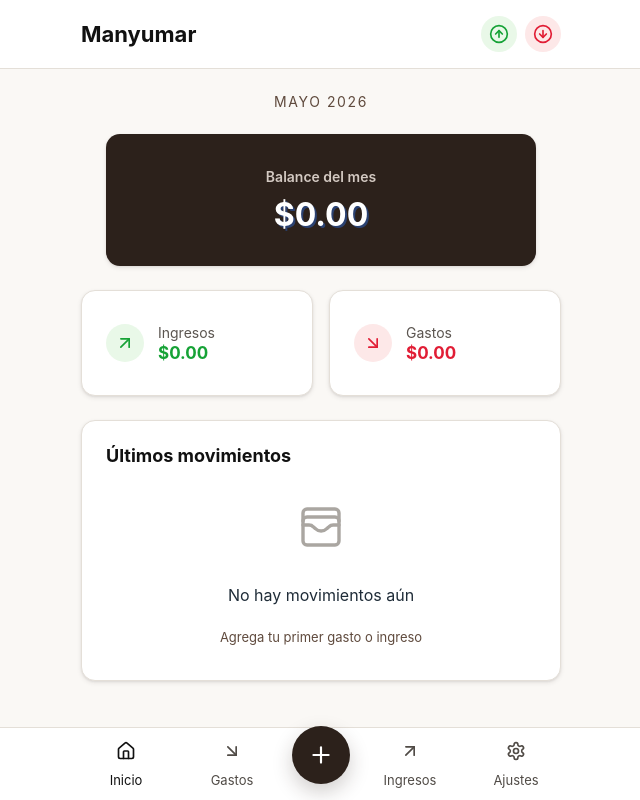
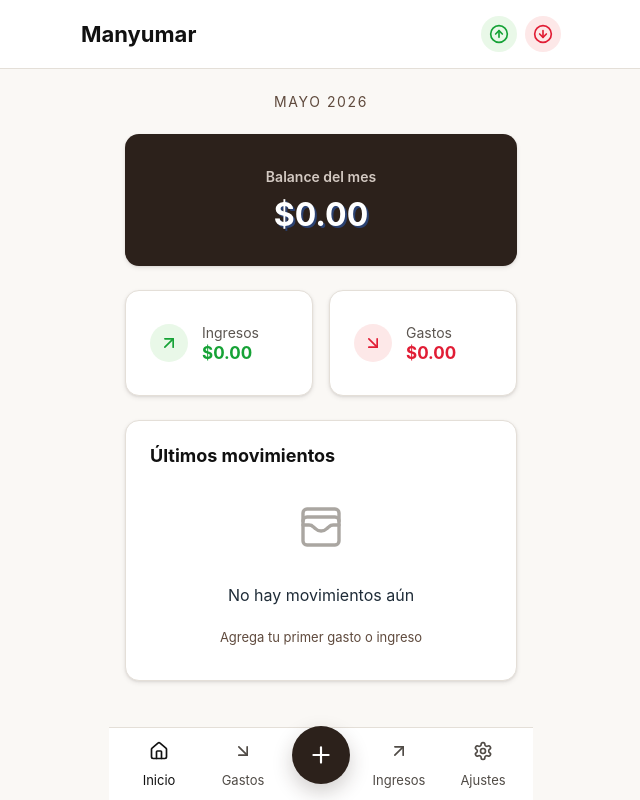
Before and after one commit to CamiloMans/manyumar-gastos, a React (Vite) app: page / in a window 1280 px wide. Shown: the whole page, without its empty margins (319-959 px from the left). Built offline with nearby package versions, Linux system fonts and the light colour scheme.

Commit message:
Fix mobile sheet width

```diff
--- a/src/App.jsx
+++ b/src/App.jsx
@@ -250,6 +250,11 @@ function App() {
   const [accounts, setAccounts] = useStoredState("manyumar.accounts", defaultAccounts);
   const [transactionModal, setTransactionModal] = useState(null);
   const [settingsPanel, setSettingsPanel] = useState(null);
+
+  useEffect(() => {
+    document.body.classList.toggle("modal-open", Boolean(transactionModal));
+    return () => document.body.classList.remove("modal-open");
+  }, [transactionModal]);
 
   const monthTransactions = useMemo(
     () => transactions.filter((transaction) => isSameMonth(transaction.date, selectedMonth)),
--- a/src/styles.css
+++ b/src/styles.css
@@ -13,6 +13,7 @@
   --income-soft: #e9f8e8;
   --expense: #e11d35;
   --expense-soft: #fde8e8;
+  --phone-width: 424px;
   font-family: -apple-system, BlinkMacSystemFont, "Segoe UI", sans-serif;
 }
 
@@ -24,6 +25,8 @@ html,
 body,
 #root {
   min-height: 100%;
+  width: 100%;
+  overflow-x: hidden;
 }
 
 body {
@@ -32,6 +35,10 @@ body {
   color: var(--text);
   font-size: 16px;
   -webkit-tap-highlight-color: transparent;
+}
+
+body.modal-open {
+  overflow: hidden;
 }
 
 button,
@@ -45,7 +52,10 @@ button {
 }
 
 .app-shell {
+  width: min(var(--phone-width), 100%);
   min-height: 100dvh;
+  margin: 0 auto;
+  overflow-x: hidden;
 }
 
 .app-header {
@@ -100,7 +110,7 @@ button {
 }
 
 .app-main {
-  width: min(512px, 100%);
+  width: 100%;
   min-height: 100dvh;
   margin: 0 auto;
   padding: calc(69px + env(safe-area-inset-top)) 16px calc(116px + env(safe-area-inset-bottom));
@@ -687,8 +697,13 @@ select:focus,
 
 .sheet-layer {
   position: fixed;
-  inset: 0;
+  top: 0;
+  bottom: 0;
+  left: 50%;
   z-index: 40;
+  width: min(var(--phone-width), 100vw);
+  transform: translateX(-50%);
+  overflow: hidden;
 }
 
 .sheet-backdrop {
@@ -701,8 +716,10 @@ select:focus,
 .transaction-sheet {
   position: absolute;
   inset: auto 0 0;
+  width: 100%;
   max-height: calc(100dvh - 106px - env(safe-area-inset-top));
   overflow-y: auto;
+  overflow-x: hidden;
   background: var(--card);
   border-radius: 18px 18px 0 0;
   box-shadow: 0 -10px 30px rgba(36, 29, 24, 0.12);
@@ -822,10 +839,14 @@ select:focus,
 
 .bottom-nav {
   position: fixed;
-  inset: auto 0 0;
+  right: auto;
+  bottom: 0;
+  left: 50%;
   z-index: 30;
+  width: min(var(--phone-width), 100vw);
   height: calc(73px + env(safe-area-inset-bottom));
   padding-bottom: env(safe-area-inset-bottom);
+  transform: translateX(-50%);
   background: rgba(255, 255, 255, 0.98);
   border-top: 1px solid var(--border);
 }
```
